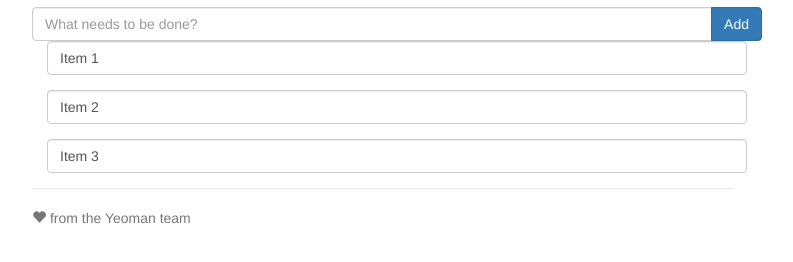
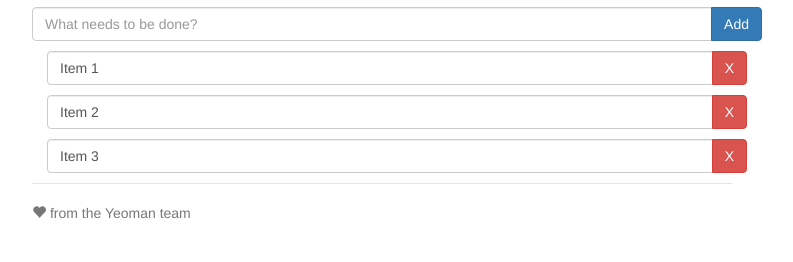
Before and after one commit to vivianliang/yo-test-project, a website: page app/index.html in a window 1280 px wide. Shown: the part 166-428 px from the top of the page, without its empty margins (258-1051 px from the left). Drawn offline with nearby package versions, Linux system fonts and the light colour scheme; some packages are replaced by stand-ins of ours; files that its build step writes are made by us from their sources.

Commit message:
Remove item from todo: ng-click specifies custom behavior for when element is clicked. Calls removeTodo() with  (array index of current todo in ng-repeat). Uses JavaScript splice() method to remove item at given .

```diff
--- a/app/scripts/controllers/main.js
+++ b/app/scripts/controllers/main.js
@@ -14,4 +14,7 @@ angular.module('yoTestProjectApp')
       $scope.todos.push($scope.todo);
       $scope.todo = '';
     };
+    $scope.removeTodo = function(index){
+      $scope.todos.splice(index,1);
+    };
   });
--- a/app/views/main.html
+++ b/app/views/main.html
@@ -13,9 +13,13 @@
       </div>
     </div>
 
+    <p>
     <!-- Todos list -->
-    <p class="form-group" ng-repeat="todo in todos">
+    <p class="input-group" ng-repeat="todo in todos">
       <input type="text" ng-model="todo" class="form-control">
+      <span class="input-group-btn">
+        <button class="btn btn-danger" ng-click="removeTodo($index)" aria-label="Remove">X</button>
+      </span>
     </p>
 
   </form>
```
